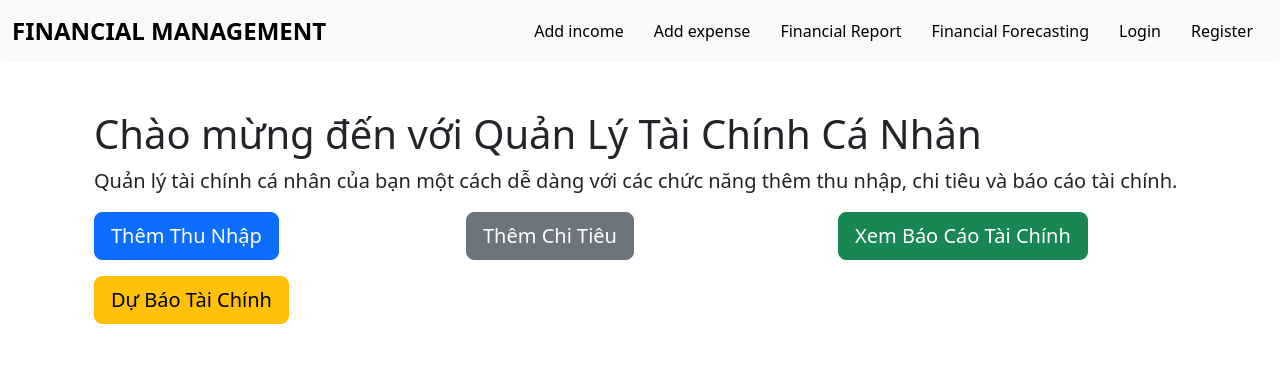
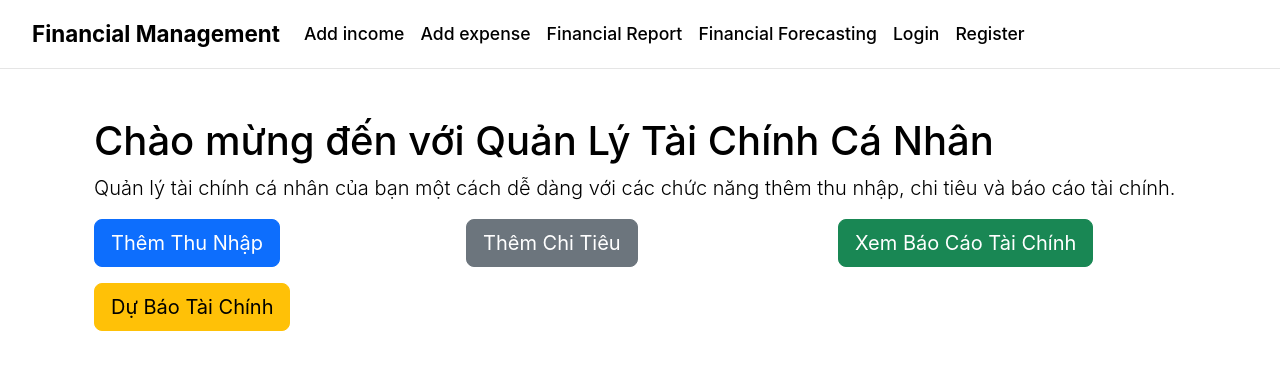
Before and after one commit to PhuongPhamDuc2108/finance, a Django app: page / in a window 1280 px wide. Shown: the top 370 px of the page. Run offline with Django 5.2, Linux system fonts and the light colour scheme.

Commit message:
update navbar

```diff
--- a/finance/static/base/style.css
+++ b/finance/static/base/style.css
@@ -1,54 +1,71 @@
-/* Cải thiện giao diện navbar */
-.navbar {
-    background-color: #007bff; /* Màu nền xanh */
-    border-radius: 5px;  /* Bo góc navbar */
+/* 🌟 Thiết kế tổng thể */
+body {
+    background-color: #ffffff; /* Nền trắng */
+    color: #000; /* Màu chữ đen */
+    font-family: "Inter", sans-serif; /* Font chữ hiện đại */
+    margin: 0;
 }
 
-.navbar .navbar-brand {
-    font-size: 24px;
-    font-weight: bold;
-    color: black;  /* Màu chữ navbar */
-    text-transform: uppercase;
+/* 🔥 Navbar giống Figma */
+.navbar {
+    background-color: #ffffff !important; /* Nền navbar trắng */
+    border-bottom: 1px solid #e5e5e5; /* Đường viền dưới nhẹ */
+    padding: 12px 20px;
+    font-weight: 500;
 }
 
-.navbar .navbar-nav .nav-item .nav-link {
-    color: black;  /* Màu chữ trắng */
-    font-size: 16px;
-    padding: 10px 15px;
-    transition: all 0.3s ease;
+/* 🌐 Navbar Brand */
+.navbar-brand {
+    font-size: 1.4rem;
+    font-weight: bold;
+    color: #000 !important;
 }
 
-.navbar .navbar-nav .nav-item .nav-link:hover {
-    color: #FFD700;  /* Màu vàng khi hover */
-    text-decoration: underline;  /* Gạch chân khi hover */
+/* 🏷️ Navbar Links */
+.navbar-nav .nav-link {
+    color: #000 !important;
+    font-size: 1.1rem;
+    padding: 8px 15px;
+    transition: all 0.2s ease-in-out;
 }
 
-/* Thêm border khi hover trên các nút */
-.navbar .navbar-nav .nav-item .nav-link:active {
-    border-bottom: 2px solid #FFD700; /* Màu viền khi active */
+/* ✨ Hover hiệu ứng */
+.navbar-nav .nav-link:hover {
+    text-decoration: underline;
+    text-underline-offset: 5px;
+    color: #000 !important;
 }
 
-/* Căn chỉnh các mục menu sang phải */
-.navbar-nav {
-    margin-left: auto;
+/* 🔲 Navbar Buttons */
+.navbar .btn-outline-dark {
+    border: 2px solid #000;
+    color: #000;
+    font-weight: 600;
+    padding: 8px 16px;
+    transition: all 0.3s;
 }
 
-/* Đảm bảo rằng menu trong chế độ mobile (khi màn hình nhỏ) có thể bật/tắt */
-.navbar-toggler {
-    border-color: white;
+.navbar .btn-outline-dark:hover {
+    background-color: #000;
+    color: #fff;
 }
 
-.navbar-toggler-icon {
-    background-color: white;  /* Đổi màu icon của navbar */
+/* 🖤 Navbar Button - Get Started */
+.navbar .btn-dark {
+    background-color: #000;
+    color: #fff;
+    font-weight: 600;
+    padding: 10px 16px;
+    transition: all 0.3s;
 }
 
-/* Chỉnh navbar trên thiết bị nhỏ */
-@media (max-width: 767px) {
+.navbar .btn-dark:hover {
+    background-color: #333;
+}
+
+/* 📱 Responsive */
+@media (max-width: 991px) {
     .navbar {
-        background-color: #0056b3;  /* Màu navbar khi ở chế độ mobile */
-    }
-
-    .navbar .navbar-nav {
-        text-align: center;
+        border-bottom: none;
     }
 }
--- a/finance/templates/finance/base_generic.html
+++ b/finance/templates/finance/base_generic.html
@@ -4,8 +4,8 @@
     <meta charset="UTF-8">
     <meta name="viewport" content="width=device-width, initial-scale=1.0">
     <title>Quản Lý Tài Chính Cá Nhân</title>
-    <link href="https://cdn.jsdelivr.net/npm/bootstrap@5.3.0-alpha1/dist/css/bootstrap.min.css" rel="stylesheet" />
-    <link href="/static/base/style.css" rel="stylesheet">
+    <link href="https://cdn.jsdelivr.net/npm/bootstrap@5.3.0-alpha1/dist/css/bootstrap.min.css" rel="stylesheet"/>
+    <link href="./static/base/style.css" rel="stylesheet">
 </head>
 <body>
     <nav class="navbar navbar-expand-lg navbar-light bg-light">
```
Also changed, not shown: finance/static/finance/finance_report.css (added, +70 -0 lines), finance/templates/finance/financial_report.html (+5 -5 lines), db.sqlite3.
